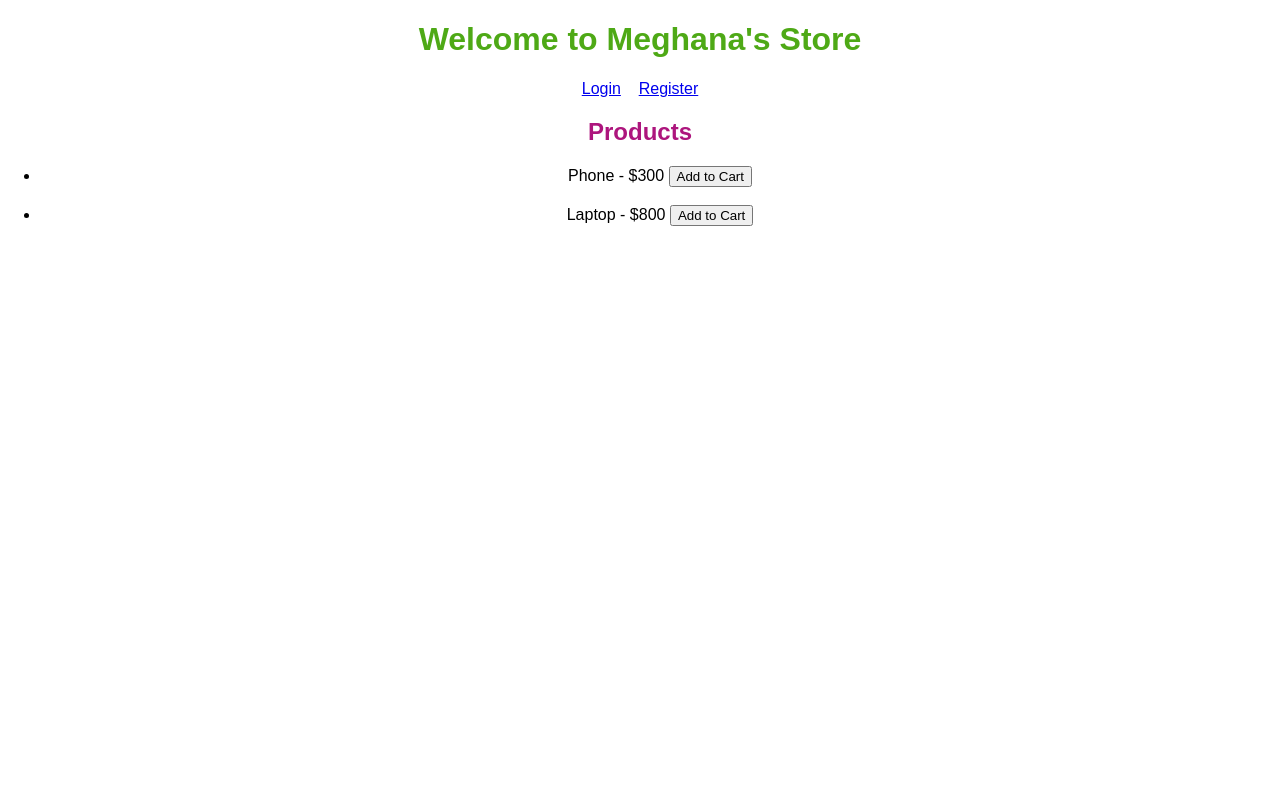
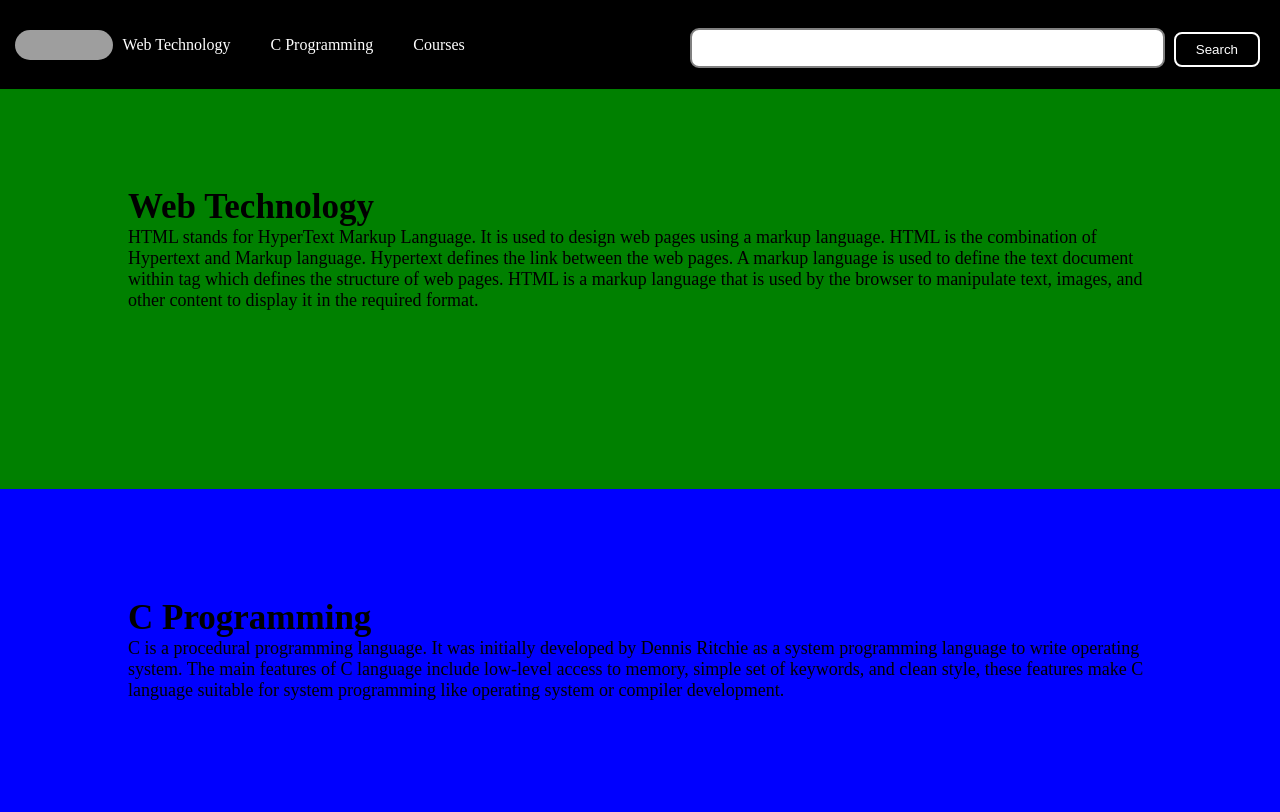
Before and after one commit to Meghanadakuri/devops_3, a plain HTML site: page index.html in a window 1280 px wide. Shown: the top 812 px of the page. Drawn offline with Linux system fonts and the light colour scheme; grey boxes are pictures that could not be loaded.

Commit message:
2 files uploaded

```diff
--- a/index.html
+++ b/index.html
@@ -1,27 +1,95 @@
 <!DOCTYPE html>
 <html>
+
 <head>
-  <title>Simple E-Commerce</title>
+    <title>Simple web page Template</title>
+    <link rel="stylesheet" href="style.css">
 </head>
+
 <body>
-    <center>
-  <h1>Welcome to Meghana's Store</h1>
-  <link rel="stylesheet" href="style.css">
-  <p><a href="login.html">Login</a>&nbsp;&nbsp;&nbsp;
-    <a href="register.html">Register</a></p>
-    <style>
-h1{
-    color: #4ea916;
-}
-h2{
-    color:rgb(173, 21, 125);
-}
-</style>
-  <h2>Products</h2>
-  <ul>
-    <li>Phone - $300 <button>Add to Cart</button></li><br>
-    <li>Laptop - $800 <button>Add to Cart</button></li>
-  </ul>
-  </center>
+    <nav class="navbar background">
+        <div class="logo">
+            <img src="https://media.geeksforgeeks.org/gfg-gg-logo.svg" style="height: 30px;" alt="Logo">
+        </div>
+        <ul class="nav-list">
+            <li><a href="#web">Web Technology</a></li>
+            <li><a href="#program">C Programming</a></li>
+            <li><a href="#course">Courses</a></li>
+        </ul>
+        <div class="rightnav">
+            <input type="text" name="search" id="search">
+            <button class="btn btn-sm">Search</button>
+        </div>
+    </nav>
+
+    <section class="firstsection">
+        <div class="box-main">
+            <div class="firstHalf">
+                <h1 class="text-big" id="web">Web Technology
+                </h1>
+                <p class="text-small">
+                    HTML stands for HyperText Markup Language.
+                    It is used to design web pages using a markup
+                    language. HTML is the combination of Hypertext
+                    and Markup language. Hypertext defines the
+                    link between the web pages. A markup language
+                    is used to define the text document within tag
+                    which defines the structure of web pages.
+                    HTML is a markup language that is used by the
+                    browser to manipulate text, images, and other
+                    content to display it in the required format.
+                </p>
+
+
+            </div>
+        </div>
+    </section>
+
+    <section class="secondsection">
+        <div class="box-main">
+            <div class="firstHalf">
+                <h1 class="text-big" id="program">
+                    C Programming
+                </h1>
+                <p class="text-small">
+                    C is a procedural programming language. It
+                    was initially developed by Dennis Ritchie
+                    as a system programming language to write
+                    operating system. The main features of C
+                    language include low-level access to memory,
+                    simple set of keywords, and clean style,
+                    these features make C language suitable for
+                    system programming like operating system or
+                    compiler development.
+                </p>
+            </div>
+        </div>
+    </section>
+
+    <section class="section">
+        <div class="paras">
+            <h1 class="sectionTag text-big">Java</h1>
+            <p class="sectionSubTag text-small">
+                Java has been one of the most popular
+                programming language for many years.
+                Java is Object Oriented. However it is
+                not considered as pure object oriented
+                as it provides support for primitive
+                data types (like int, char, etc) The
+                Java codes are first compiled into byte
+                code (machine independent code). Then
+                the byte code is run on Java Virtual
+                Machine (JVM) regardless of the
+                underlying architecture.
+            </p>
+        </div>
+    </section>
+
+    <footer class="background">
+        <p class="text-footer">
+            Copyright ©-All rights are reserved
+        </p>
+    </footer>
 </body>
+
 </html>
--- a/style.css
+++ b/style.css
@@ -1,29 +1,198 @@
-body{
-    font-family: Arial,sans-serif;
-    background-color: white;
+* {
     margin: 0;
-    padding:0;
+    padding: 0;
 }
 
-header{
-    background-color: aqua;
-    color: white;
-    padding:20px;
-    text-align:center;
-    box-shadow: 0 2px 5px rgba(0, 0, 0, 0,1);
+.navbar {
+    display: flex;
+    align-items: center;
+    justify-content: center;
+    position: sticky;
+    top: 0;
+    padding: 15px;
+    cursor: pointer;
 }
 
-header h1{
-    margin:0;
-    font-size: 20;
+.background {
+    background: black;
+    background-blend-mode: darken;
+    background-size: cover;
 }
 
-main{
+.nav-list {
+    width: 70%;
+    display: flex;
+    align-items: center;
+    gap: 20px;
+    list-style: none;
+}
+
+.logo {
+    display: flex;
+    justify-content: center;
+    align-items: center;
+}
+
+.logo img {
+    width: 180px;
+    border-radius: 50px;
+}
+
+.nav-list li {
+    list-style: none;
+    padding: 26px 30px;
+    padding: 10px;
+}
+
+.nav-list li a {
+    text-decoration: none;
+    color: white;
+}
+
+.nav-list li a:hover {
+    color: grey;
+}
+
+.rightnav {
+    width: 30%;
+    text-align: right;
+}
+
+#search {
+    padding: 5px;
+    font-size: 17px;
+    border: 2px solid grey;
+    border-radius: 9px;
+}
+
+.firstsection {
+    background-color: green;
+    height: 400px;
+}
+
+.secondsection {
+    background-color: blue;
+    height: 400px;
+}
+
+.box-main {
+    display: flex;
+    justify-content: center;
+    align-items: center;
+    color: black;
+    max-width: 80%;
+    margin: auto;
+    height: 80%;
+}
+
+.firsthalf {
+    width: 100%;
+    display: flex;
+    flex-direction: column;
+    justify-content: center;
+}
+
+.secondhalf {
+    width: 30%;
+}
+
+.secondhalf img {
+    width: 70%;
+    border: 4px solid white;
+    border-radius: 150px;
+    display: block;
+    margin: auto;
+}
+
+.text-big {
+    font-family: 'Piazzolla', serif;
+    font-weight: bold;
+    font-size: 35px;
+}
+
+.text-small {
+    font-size: 18px;
+}
+
+.btn {
+    padding: 8px 20px;
+    margin: 7px 0;
+    border: 2px solid white;
+    border-radius: 8px;
+    background: none;
+    color: white;
+    cursor: pointer;
+}
+
+.btn-sm {
+    padding: 6px 10px;
+    vertical-align: middle;
+}
+
+.section {
+    height: 400px;
+    display: flex;
+    align-items: center;
+    justify-content: center;
+    max-width: 90%;
+    margin: auto;
+}
+
+.section-Left {
+    flex-direction: row-reverse;
+}
+
+.paras {
+    padding: 0px 65px;
+}
+
+.thumbnail img {
+    width: 250px;
+    border: 2px solid black;
+    border-radius: 26px;
+    margin-top: 19px;
+}
+
+.center {
     text-align: center;
 }
-h1{
-    color: #4ea916;
+
+.text-footer {
+    text-align: center;
+    padding: 30px 0;
+    font-family: 'Ubuntu', sans-serif;
+    display: flex;
+    justify-content: center;
+    color: white;
 }
-h2{
-    color:rgb(173, 21, 125);
+
+footer {
+    text-align: center;
+    padding: 15px;
 }
+
+
+.rightnav {
+    width: 100%;
+    text-align: right;
+    margin-top: 10px;
+}
+
+#search {
+    box-sizing: border-box;
+    width: 70%;
+    padding: 8px;
+    font-size: 17px;
+    border: 2px solid grey;
+    border-radius: 9px;
+}
+
+.btn-sm {
+    padding: 8px 20px;
+    margin: 7px 5px;
+}
+
+img {
+    max-width: 100%;
+    height: auto;
+}
```
